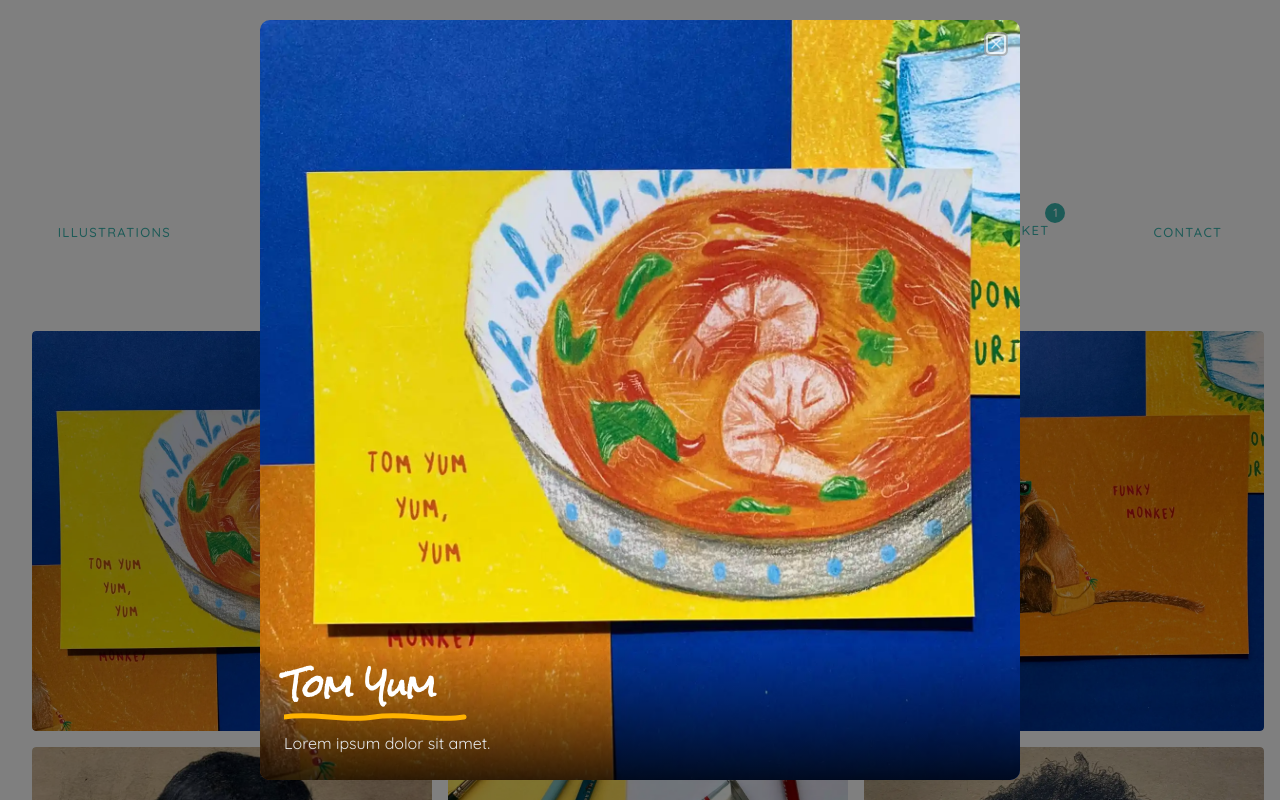
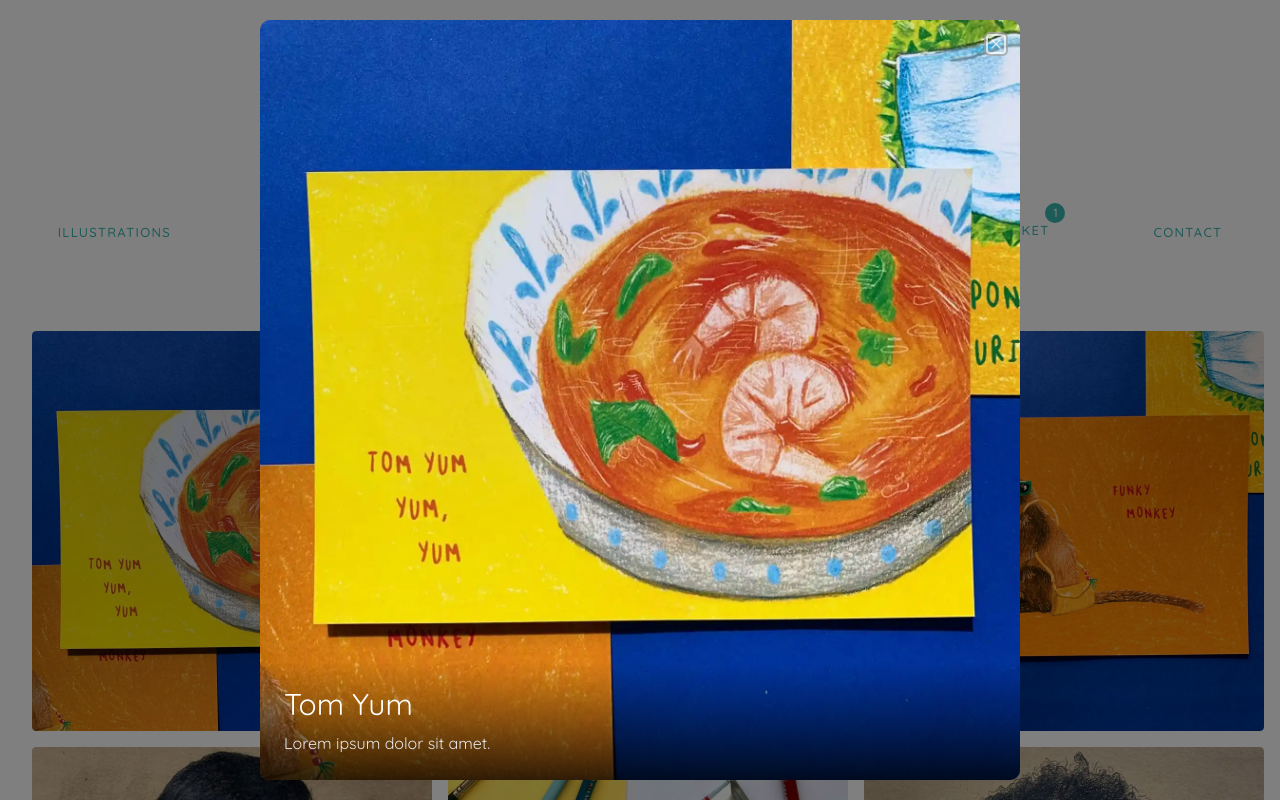
Before and after one commit to JoabFelton138/Sam-L-T-Illustration, a Next.js app: page / in a window 1280 px wide. Both pictures are taken after a click on the picture 232 px from the left and 530 px from the top of the page. Shown: the top 800 px of the page. Built offline with nearby package versions, Linux system fonts and the light colour scheme.

Commit message:
fix: removed useHideOverlay as it was causing issues

```diff
--- a/src/components/ImageDialog.tsx
+++ b/src/components/ImageDialog.tsx
@@ -1,4 +1,3 @@
-import { useHideOverlay } from "@/hooks/use-hide-overlay";
 import { Dialog, DialogContent, DialogDescription, DialogTitle } from "./ui/dialog";
 
 interface ImageDialogProps {
@@ -11,30 +10,20 @@ interface ImageDialogProps {
 }
 
 export const ImageDialog = ({open, onOpenChange, imageUrl, altText, title, description} : ImageDialogProps) => {
-
-    const { imageLoaded, onImageLoad } = useHideOverlay(open, imageUrl);
-
     return (
         <Dialog open={open} onOpenChange={onOpenChange}>
             <DialogContent variant="image" className="bg-transparent border-0 shadow-none">
+                <DialogTitle className="sr-only">{title}</DialogTitle>
                 <div className="relative inline-block">
                     <img
                         src={imageUrl}
-                        alt={altText}
+                        alt={altText ?? ""}
                         className="w-auto h-auto max-w-[95vw] max-h-[95vh] object-contain rounded-lg block"
-                        onLoad={onImageLoad}
                     />
-
-                        <div className="absolute bottom-0 left-0 right-0 bg-gradient-to-t from-black/80 via-black/40 to-transparent p-4 sm:p-6 rounded-b-lg">
-                            <DialogTitle className={imageLoaded ? "text-white text-lg sm:text-xl lg:text-2xl xl:text-3xl mb-1 sm:mb-2 title-style" : "sr-only"}>
-                                {title}
-                            </DialogTitle>
-                            {imageLoaded && (
-                                <DialogDescription className="text-gray-200 text-xs sm:text-sm lg:text-base leading-relaxed">
-                                    {description}
-                                </DialogDescription>
-                            )}
-                        </div>
+                    <div className="absolute bottom-0 left-0 right-0 bg-gradient-to-t from-black/80 via-black/40 to-transparent p-4 sm:p-6 rounded-b-lg">
+                        <span className="text-white text-lg sm:text-xl lg:text-2xl xl:text-3xl mb-1 sm:mb-2 title-style block">{title}</span>
+                        <DialogDescription className="text-gray-200 text-xs sm:text-sm lg:text-base leading-relaxed">{description}</DialogDescription>
+                    </div>
                 </div>
             </DialogContent>
         </Dialog>
```
